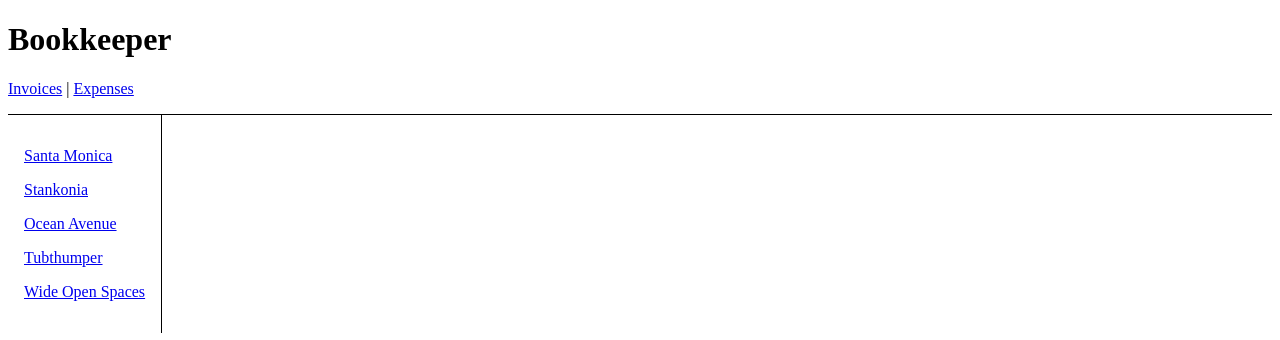
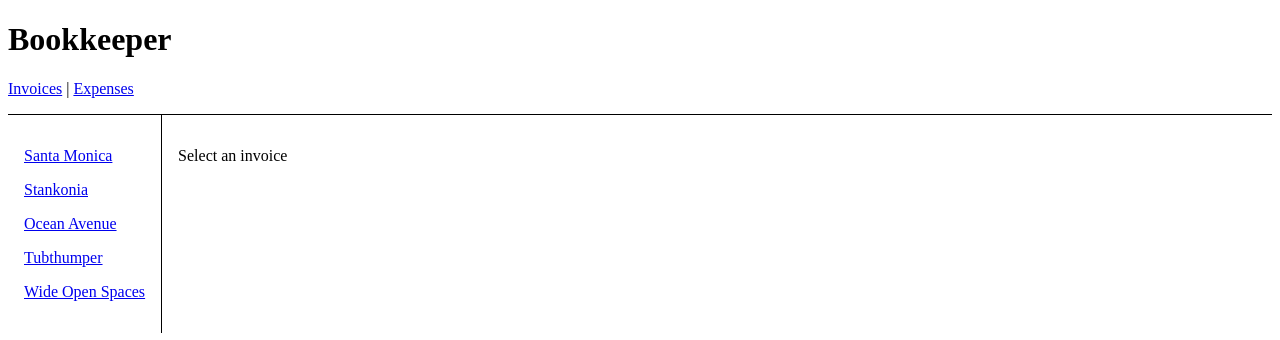
Before and after one commit to AlexKor-5/React_Router_6, a React (Create React App) app: page /invoices in a window 1280 px wide. Shown: the top 340 px of the page. Built offline with nearby package versions, Linux system fonts and the light colour scheme.

Commit message:
Index Route (src/index.js) ex

```diff
--- a/src/index.js
+++ b/src/index.js
@@ -20,6 +20,14 @@ ReactDOM.render(
                 <Route path="/" element={<App/>}>
                     <Route path="expenses" element={<Expenses/>}/>
                     <Route path="invoices" element={<Invoices/>}>
+                        <Route
+                            index
+                            element={
+                                <main style={{padding: "1rem"}}>
+                                    <p>Select an invoice</p>
+                                </main>
+                            }
+                        />
                         <Route path=":invoiceId" element={<Invoice/>}/>
                     </Route>
                     <Route
```
